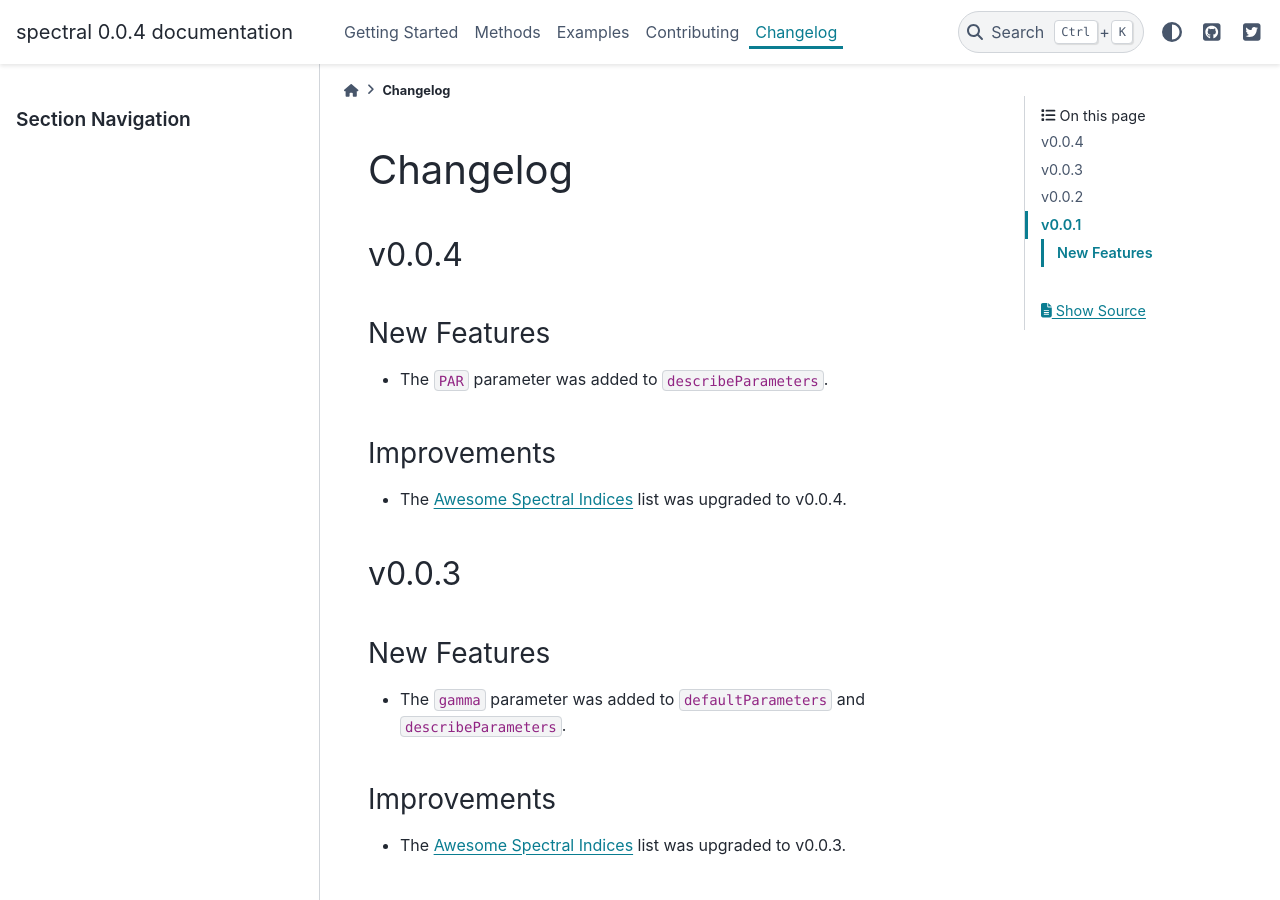
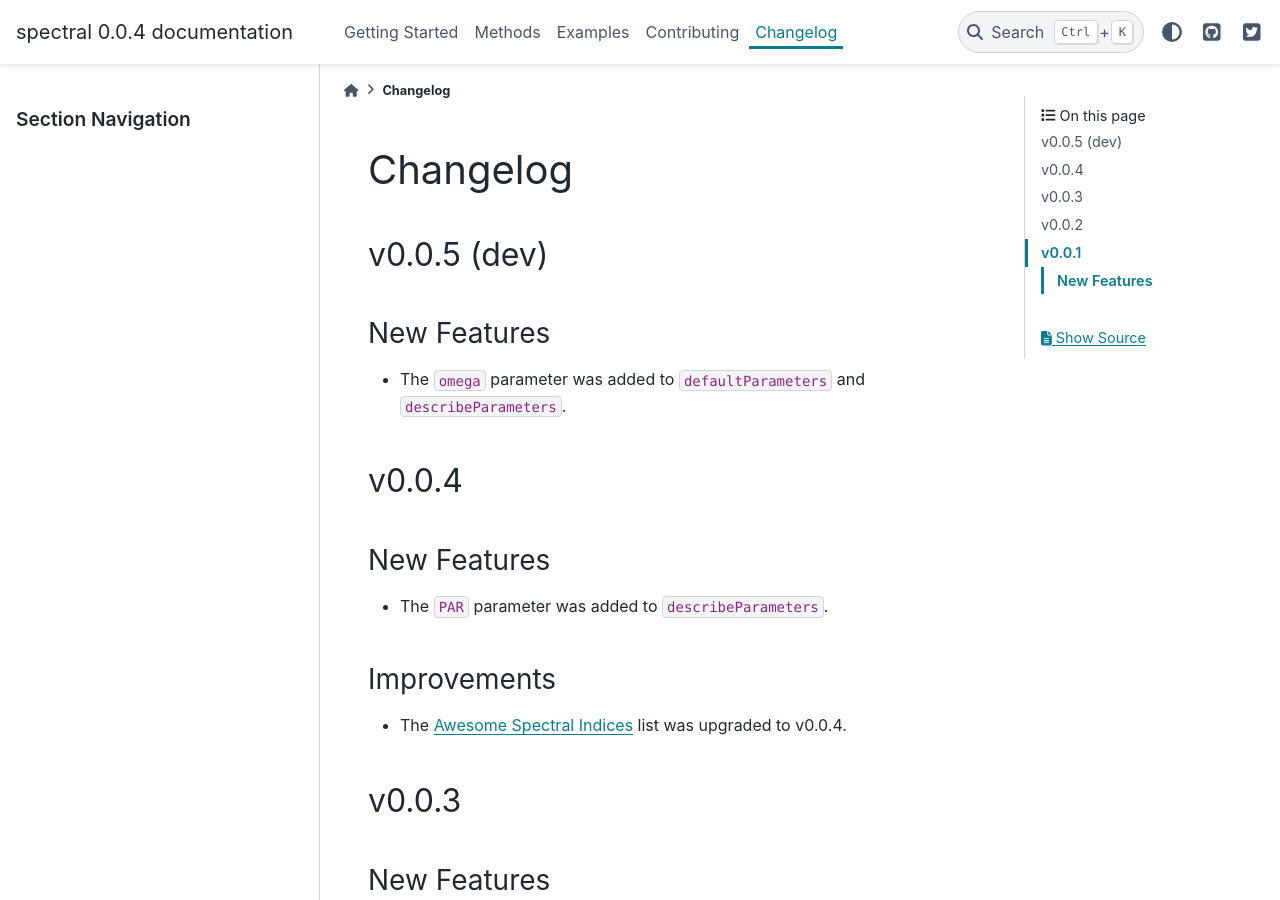
Before and after one commit to awesome-spectral-indices/spectral, a Sphinx documentation site: the page built from docs/changelog.rst, in a window 1280 px wide and 900 px high. Built offline with Sphinx 7.4.7 and the PyData theme 0.15.4, drawn with Linux system fonts in a browser that asks for light colours.

Commit message:
DOCS: Updated changelog

```diff
--- a/docs/changelog.rst
+++ b/docs/changelog.rst
@@ -1,5 +1,13 @@
 Changelog
 ============
+
+v0.0.5 (dev)
+------------
+
+New Features
+~~~~~~~~~~~~
+
+- The :code:`omega` parameter was added to :code:`defaultParameters` and :code:`describeParameters`.
 
 v0.0.4
 ------
```
